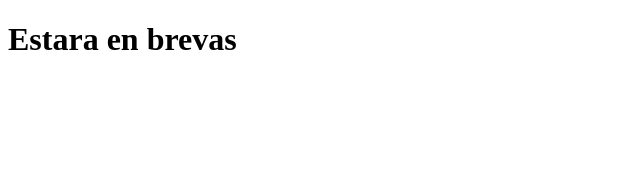
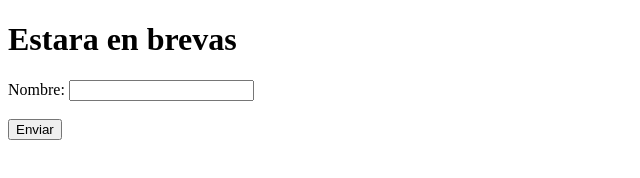
Before and after one commit to adaam999/adaam999.github.io, a plain HTML site: page index.html in a window 1280 px wide. Shown: the whole page, without its empty margins (0-640 px from the left). Drawn offline with Linux system fonts and the light colour scheme.

Commit message:
prueba desde nuevo ordenador

```diff
--- a/index.html
+++ b/index.html
@@ -7,5 +7,8 @@
 </head>
 <body>
     <h1>Estara en brevas</h1>
+
+    Nombre: <input type="text" id="nombre" name="nombre"><br><br>
+    <input type="button" value="Enviar" onclick="enviar()">
 </body>
 </html>
```
